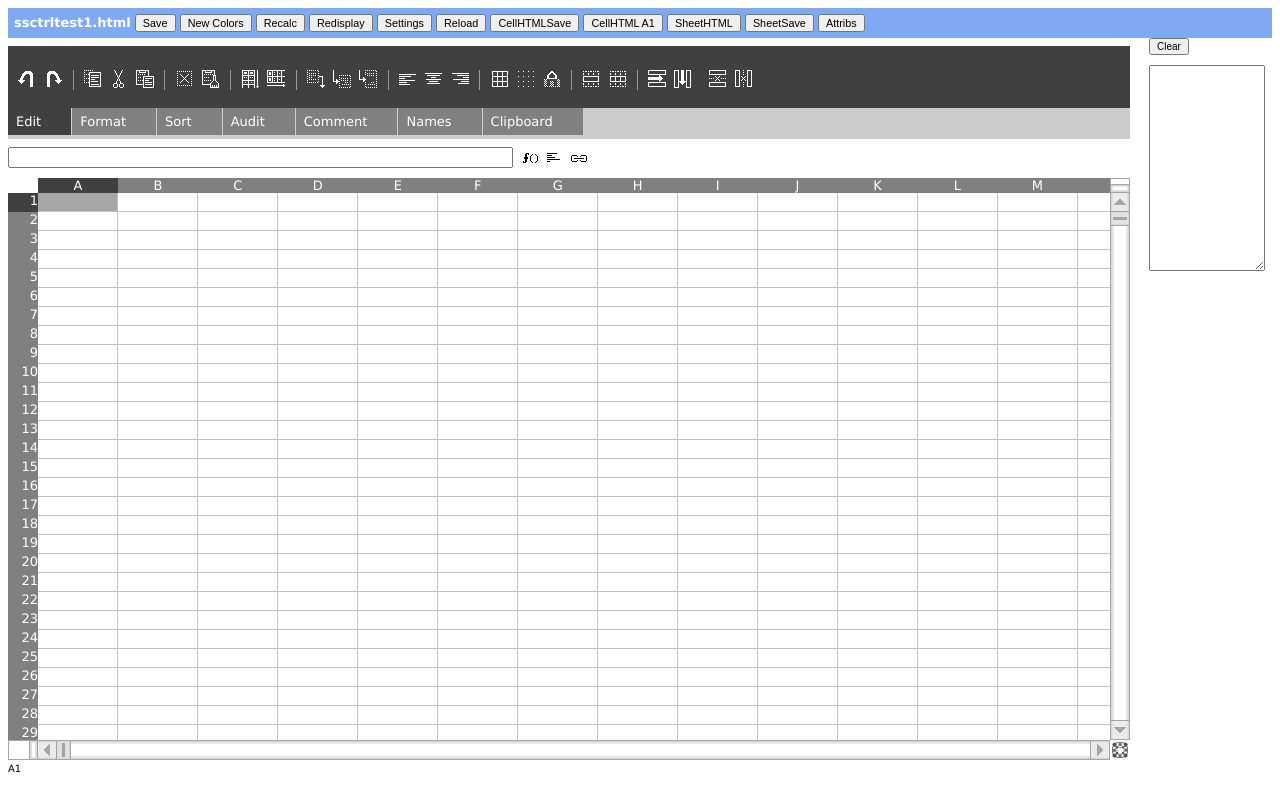
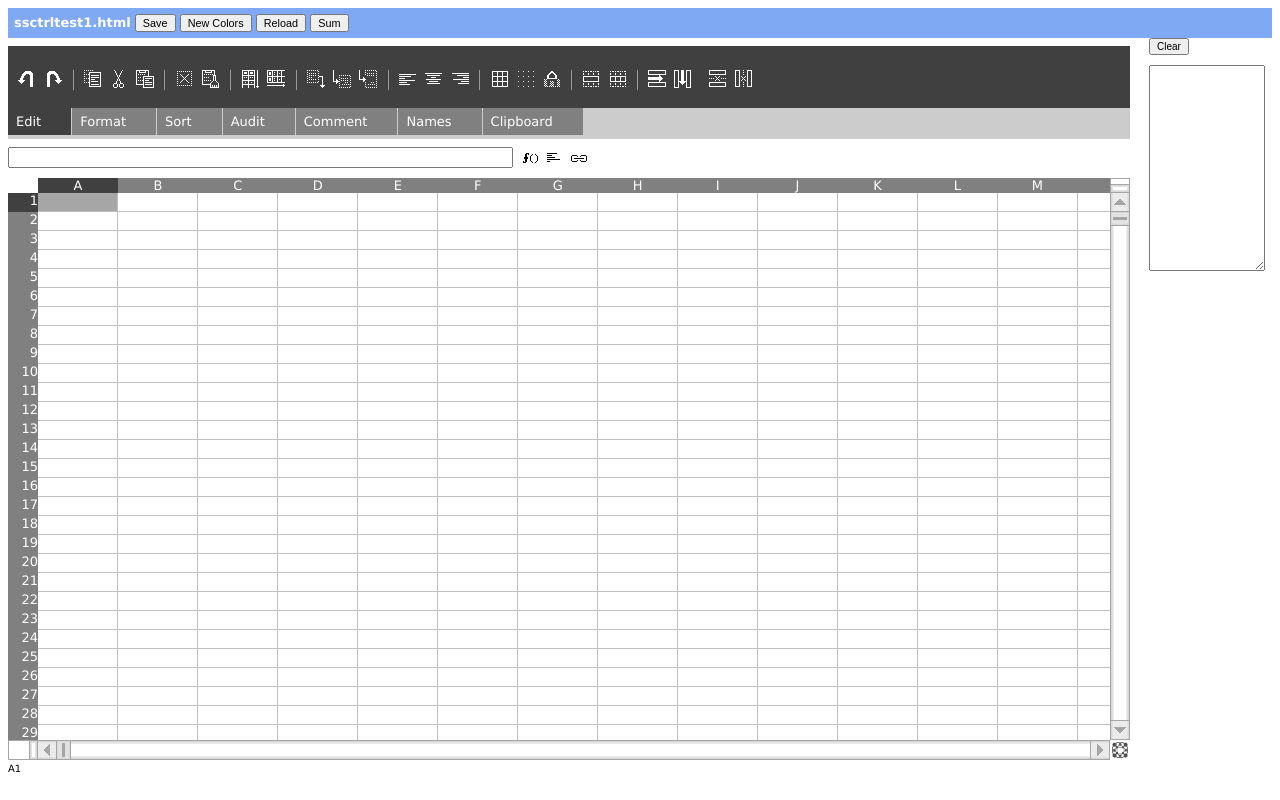
Before and after one commit to DanBricklin/socialcalc, a plain HTML site: page ssctrltest1.html in a window 1280 px wide. Drawn offline with Linux system fonts and the light colour scheme.

Commit message:
Hid ssctrl1.html extra buttons, added sample minimal Sum Button code.

```diff
--- a/Changes.txt
+++ b/Changes.txt
@@ -524,6 +524,9 @@ Changed Ctrl-V to do just a Paste Formulas, not Paste All.
 2009-05-18:
 Added Ctrl-X to be like Ctrl-C with Cut formulas instead of copy, made Ctrl-C use EditorScheduleSheetCommands.
 
+2009-05-19:
+Hide ssctrl1.html extra buttons, added sample minimal Sum Button code.
+
 
 TO DO:
 
--- a/ssctrltest1.html
+++ b/ssctrltest1.html
@@ -17,6 +17,7 @@ body
 .testclass {border:2px dotted red;}
 .testclass2 {background-image:url(images/sc-logo.gif);}
 .smaller {font-size:smaller;}
+.hide {display:none;}
 </style>
 </head>
 <body onresize="doresize();">
@@ -25,15 +26,17 @@ body
 <span style="font-weight:bold;color:white;">ssctrltest1.html</span>
 <input type="button" name="savespreadsheet" value="Save" onclick="dosave();" class="smaller">
 <input type="submit" name="newcolors" value="New Colors" onclick="document.f0.action='?4C808';" class="smaller">
-<input type="button" value="Recalc" onclick="spreadsheet.ExecuteCommand('recalc', '');" class="smaller">
-<input type="button" value="Redisplay" onclick="spreadsheet.editor.ScheduleRender();" class="smaller">
-<input type="button" value="Settings" onclick="alert(sv=spreadsheet.editor.SaveEditorSettings());" class="smaller">
+<input class="hide" type="button" value="Recalc" onclick="spreadsheet.ExecuteCommand('recalc', '');" class="smaller">
+<input class="hide" type="button" value="Redisplay" onclick="spreadsheet.editor.ScheduleRender();" class="smaller">
+<input class="hide" type="button" value="Settings" onclick="alert(sv=spreadsheet.editor.SaveEditorSettings());" class="smaller">
 <input type="button" value="Reload" onclick="doreload();" class="smaller">
-<input type="button" value="CellHTMLSave" onclick="alert(spreadsheet.CreateCellHTMLSave(null));" class="smaller">
-<input type="button" value="CellHTML A1" onclick="alert(spreadsheet.CreateCellHTML('A1'));" class="smaller">
-<input type="button" value="SheetHTML" onclick="alert(spreadsheet.CreateSheetHTML());" class="smaller">
-<input type="button" value="SheetSave" onclick="alert(spreadsheet.CreateSheetSave());" class="smaller">
-<input type="button" value="Attribs" onclick="doattribs();" class="smaller">
+<input class="hide" type="button" value="CellHTMLSave" onclick="alert(spreadsheet.CreateCellHTMLSave(null));" class="smaller">
+<input class="hide" type="button" value="CellHTML A1" onclick="alert(spreadsheet.CreateCellHTML('A1'));" class="smaller">
+<input class="hide" type="button" value="SheetHTML" onclick="alert(spreadsheet.CreateSheetHTML());" class="smaller">
+<input class="hide" type="button" value="SheetSave" onclick="alert(spreadsheet.CreateSheetSave());" class="smaller">
+<input class="hide" type="button" value="Attribs" onclick="doattribs();" class="smaller">
+<input class="hide" type="button" value="New Copy" onclick="newcopy();" class="smaller">
+<input type="button" value="Sum" onclick="dosum();" class="smaller">
 <textarea id="savestr" style="display:none;"></textarea>
 <input type="hidden" name="newstr" id="newdata" value="">
 <input type="hidden" name="pagename" value="$pagename">
@@ -220,6 +223,51 @@ var range = window.getSelection().getRangeAt(0);
    return;
   }
 
+function dosum() {
+
+   var cmd, cell, row, col, sel, cr, foundvalue;
+
+   var spreadsheet = SocialCalc.GetSpreadsheetControlObject();
+   var editor = spreadsheet.editor;
+   var sheet = editor.context.sheetobj;
+
+   if (editor.range.hasrange) {
+      sel = SocialCalc.crToCoord(editor.range.left, editor.range.top)+
+         ":"+SocialCalc.crToCoord(editor.range.right, editor.range.bottom);
+      cmd = "set "+SocialCalc.crToCoord(editor.range.right, editor.range.bottom+1)+
+         " formula sum("+sel+")";
+      }
+   else {
+      row = editor.ecell.row - 1;
+      col = editor.ecell.col;
+      if (row<=1) {
+         cmd = "set "+editor.ecell.coord+" constant e#REF! 0 #REF!";
+         }
+      else {
+         foundvalue = false;
+         while (row>0) {
+            cr = SocialCalc.crToCoord(col, row);
+            cell = sheet.GetAssuredCell(cr);
+            if (!cell.datatype || cell.datatype=="t") {
+               if (foundvalue) {
+                  row++;
+                  break;
+                  }
+               }
+            else {
+               foundvalue = true;
+               }
+            row--;
+            }
+         cmd = "set "+editor.ecell.coord+" formula sum("+
+            SocialCalc.crToCoord(col,row)+":"+SocialCalc.crToCoord(col, editor.ecell.row-1)+")";
+         }
+      }
+
+   editor.EditorScheduleSheetCommands(cmd);
+
+  }
+
 </script>
 </body>
 </html>
```
